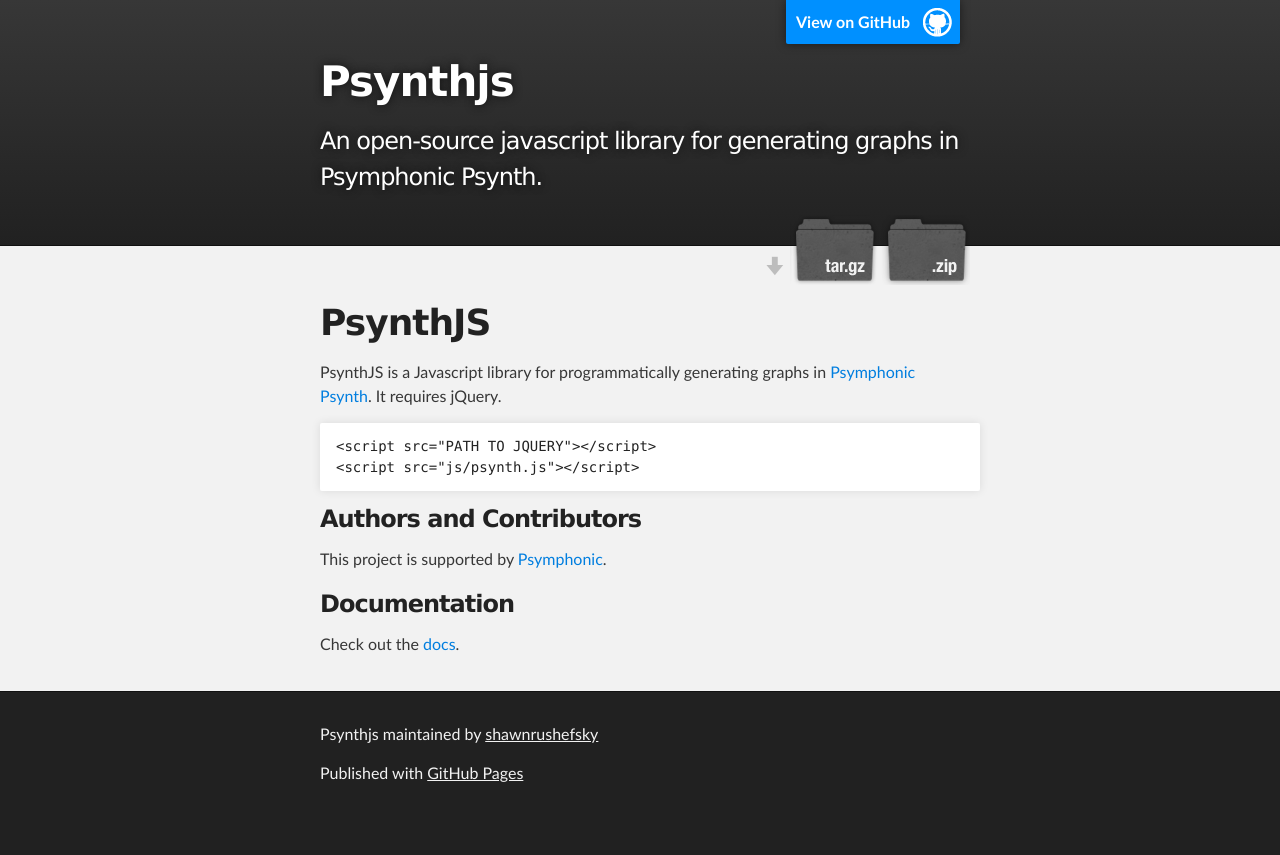
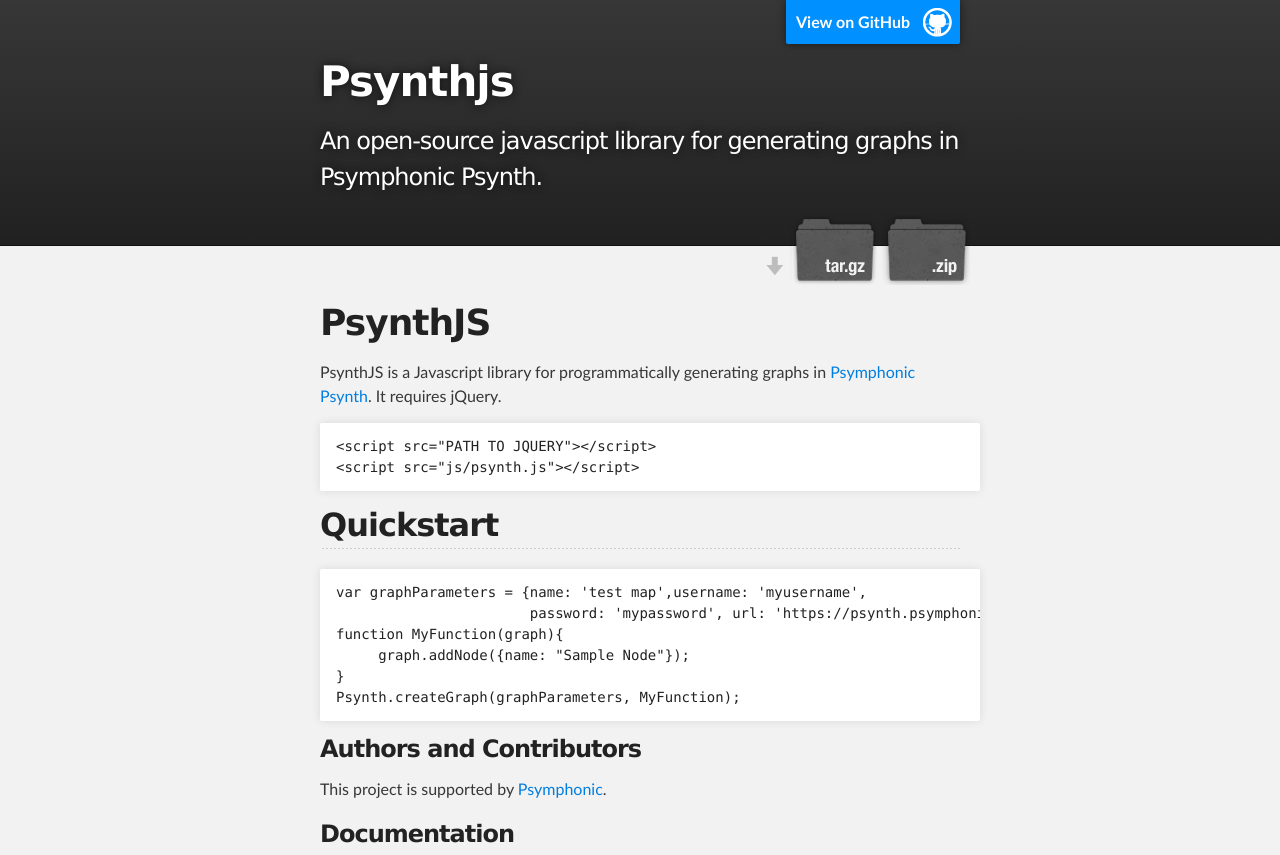
Before and after one commit to shawnrushefsky/PsynthJS, a plain HTML site: page index.html in a window 1280 px wide. Shown: the top 855 px of the page. Before the commit the page ends 820 px from the top, so only its background shows below. Drawn offline with Linux system fonts and the light colour scheme.

```diff
--- a/index.html
+++ b/index.html
@@ -40,6 +40,17 @@
 &lt;script src="js/psynth.js"&gt;&lt;/script&gt;
 </code></pre>
 
+<h2>
+<a id="quickstart" class="anchor" href="#quickstart" aria-hidden="true"><span class="octicon octicon-link"></span></a>Quickstart</h2>
+
+<pre><code>var graphParameters = {name: 'test map',username: 'myusername',
+                       password: 'mypassword', url: 'https://psynth.psymphonic.com/'};
+function MyFunction(graph){
+     graph.addNode({name: "Sample Node"});
+}
+Psynth.createGraph(graphParameters, MyFunction);
+</code></pre>
+
 <h3>
 <a id="authors-and-contributors" class="anchor" href="#authors-and-contributors" aria-hidden="true"><span class="octicon octicon-link"></span></a>Authors and Contributors</h3>
 
@@ -48,7 +59,7 @@
 <h3>
 <a id="documentation" class="anchor" href="#documentation" aria-hidden="true"><span class="octicon octicon-link"></span></a>Documentation</h3>
 
-<p>Check out the <a href="shawnrushefsky.github.io/PsynthJS/Psynth.html">docs</a>.</p>
+<p>Check out the <a href="Psynth.html">docs</a>.</p>
       </section>
     </div>
 
```
Also changed, not shown: params.json (+1 -1 lines).
